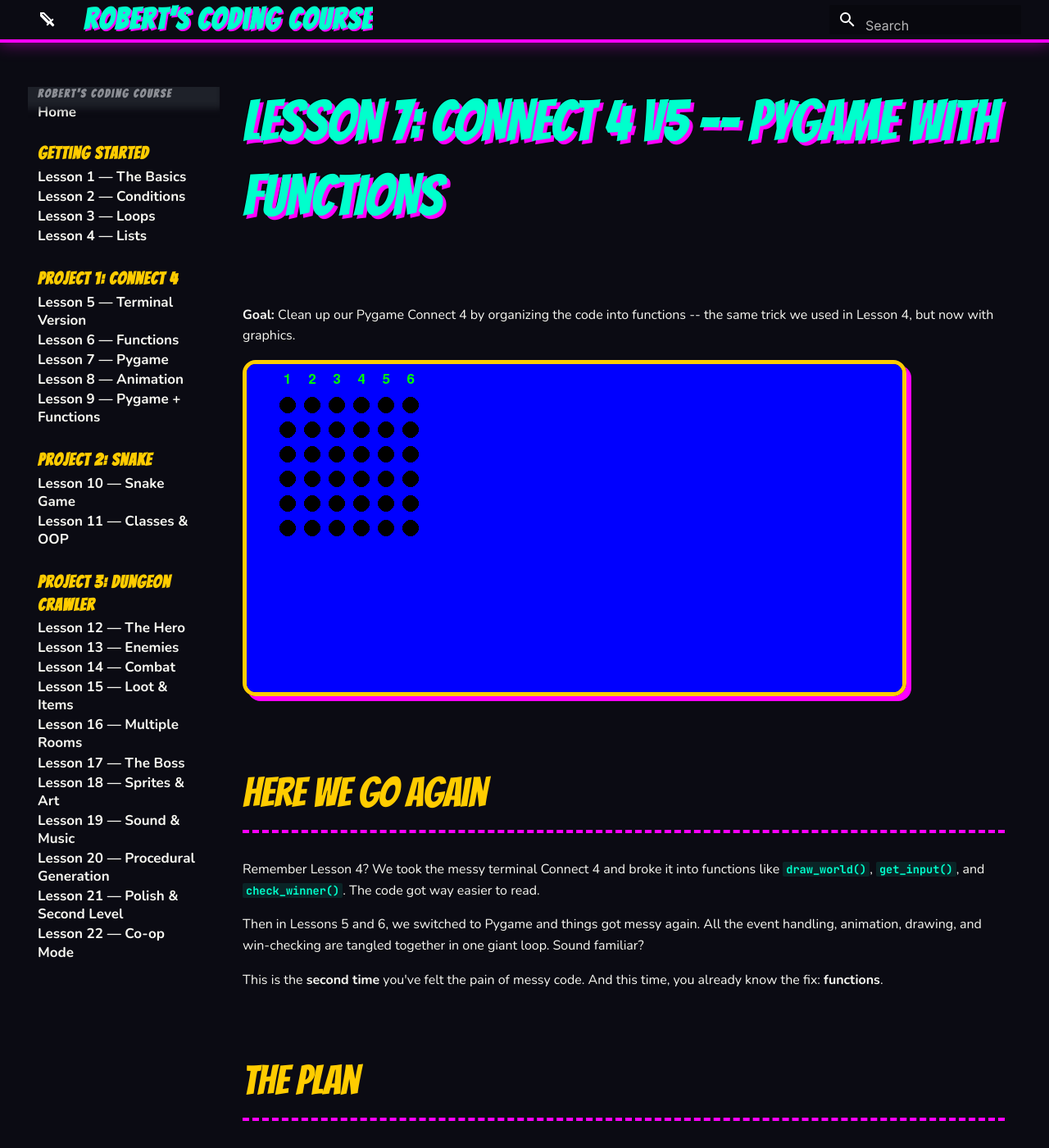
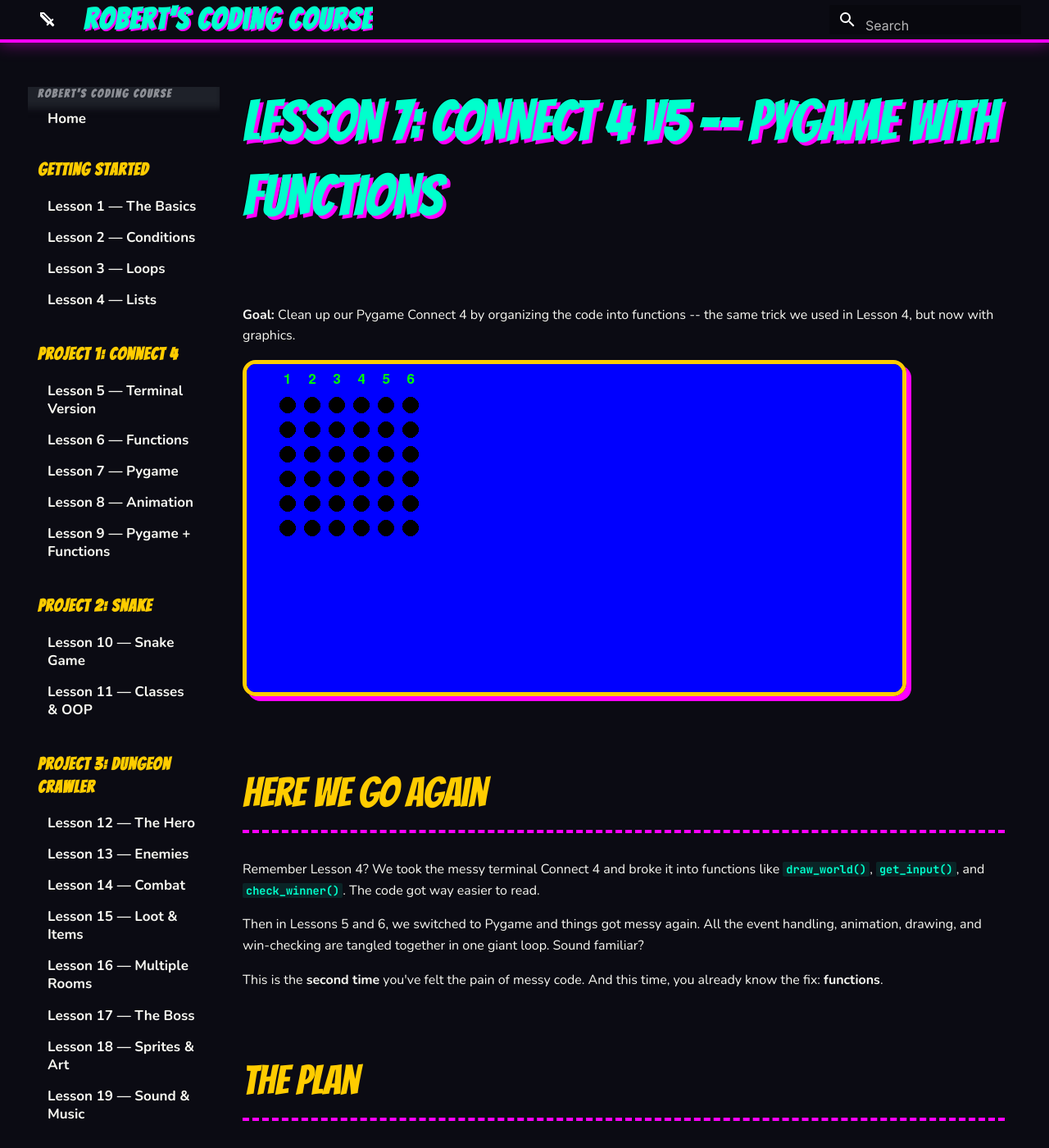
Before and after one commit to agentjuice/roberts-coding-course, an MkDocs documentation site: the page built from docs/lessons/07-connect4-v5-pygame-functions/lesson.md, in a window 1280 px wide and 1400 px high. Shown: the whole window at 82% size. Built offline with MkDocs 1.6.1 and Material for MkDocs 9.7.7, drawn with Linux system fonts in a browser that asks for light colours.

Commit message:
Fix nav highlight left padding and indent

```diff
--- a/docs/stylesheets/gamer2.css
+++ b/docs/stylesheets/gamer3.css
@@ -109,10 +109,11 @@
   font-size: 0.85rem !important;
   font-weight: 700 !important;
   border-radius: 6px;
-  margin: 2px 0;
+  margin: 4px 0;
   transition: all 0.2s;
-  width: 90% !important;
+  width: 95% !important;
   display: block;
+  padding: 6px 12px !important;
 }
 .md-nav__item--section > .md-nav__link {
   font-size: 1.05rem !important;
@@ -135,7 +136,7 @@
   color: #fff !important;
   box-shadow: 0 0 12px rgba(255, 0, 255, 0.6);
   transform: scale(1.02);
-  margin-left: 8px;
+  margin-left: 0 !important;
 }
 .md-nav__item:not(.md-nav__item--section):hover > .md-nav__link:not(.md-nav__link--active) {
   background: rgba(0, 255, 204, 0.2);
--- a/mkdocs.yml
+++ b/mkdocs.yml
@@ -68,4 +68,4 @@
   social: []
 
 extra_css:
-  - stylesheets/gamer2.css
+  - stylesheets/gamer3.css
```
